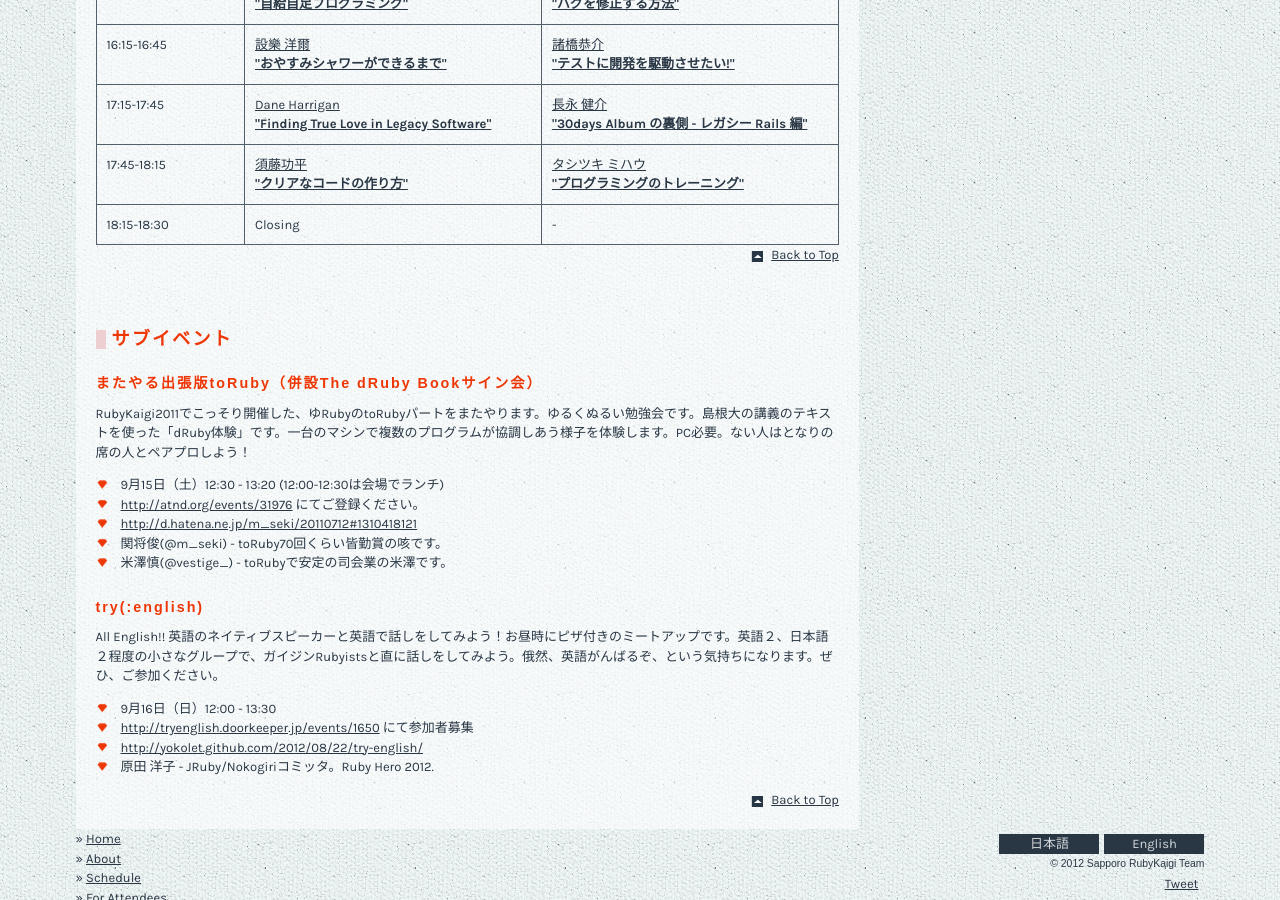
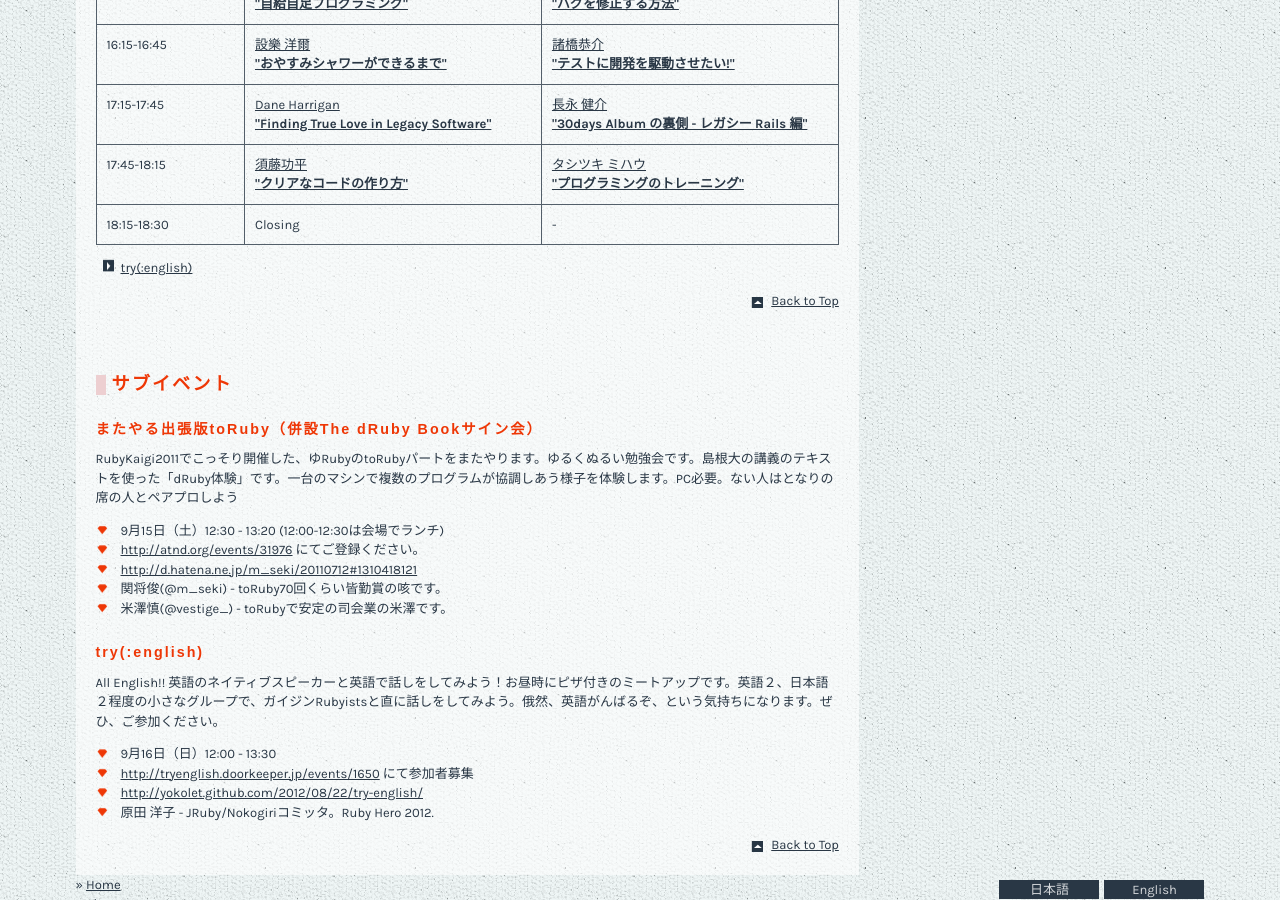
Before and after one commit to ruby-sapporo/sapporo.rubykaigi.org, a Jekyll site: the page built from 2012/ja/schedule.html, in a window 1280 px wide and 900 px high, scrolled down 2259 px. Built offline with Jekyll 4.4.1, drawn with Linux system fonts in a browser that asks for light colours; nearby versions of some CDN libraries; Markdown is read by kramdown in place of the engine named in the settings; comment, search, counter and statistics services are not loaded; some of the changed text lies outside the part shown.

Commit message:
Regenerate schedule pages

```diff
--- a/2012/ja/schedule.html
+++ b/2012/ja/schedule.html
@@ -108,9 +108,6 @@
 </td>
     </tr>
   </table>
-  <ul class="linkMark">
-    <li><a href="#subEvent1">try(:english)</a></li>
-  </ul>
   <p class="backToTop"><a href="#">Back to Top</a></p>
 </article>
 
@@ -231,6 +228,9 @@
       <td>-</td>
     </tr>
   </table>
+  <ul class="linkMark">
+    <li><a href="#subEvent2">またやる出張版toRuby（併設The dRuby Bookサイン会）</a></li>
+  </ul>
   <p class="backToTop"><a href="#">Back to Top</a></p>
 </article>
 
@@ -383,26 +383,43 @@
       <td>Closing</td>
       <td>-</td>
   </table>
+  <ul class="linkMark">
+    <li><a href="#subEvent1">try(:english)</a></li>
+  </ul>
   <p class="backToTop"><a href="#">Back to Top</a></p>
 </article>
 <article id="subEvent">
   <h2>サブイベント</h2>
+
     <h3 id="subEvent2">またやる出張版toRuby（併設The dRuby Bookサイン会）</h3>
-        <p>RubyKaigi2011でこっそり開催した、ゆRubyのtoRubyパートをまたやります。ゆるくぬるい勉強会です。島根大の講義のテキストを使った「dRuby体験」です。一台のマシンで複数のプログラムが協調しあう様子を体験します。PC必要。ない人はとなりの席の人とペアプロしよう！</p>
+    <p>RubyKaigi2011でこっそり開催した、ゆRubyのtoRubyパートをまたやります。ゆるくぬるい勉強会です。島根大の講義のテキストを使った「dRuby体験」です。一台のマシンで複数のプログラムが協調しあう様子を体験します。PC必要。ない人はとなりの席の人とペアプロしよう</p>
+
     <ul class="listMarkRed">
-          <li>9月15日（土）12:30 - 13:20 (12:00-12:30は会場でランチ)</li>
-          <li><a href="http://atnd.org/events/31976">http://atnd.org/events/31976</a> にてご登録ください。</li>
-          <li><a href="http://d.hatena.ne.jp/m_seki/20110712#1310418121">http://d.hatena.ne.jp/m_seki/20110712#1310418121</a></li>
-          <li>関将俊(@m_seki) - toRuby70回くらい皆勤賞の咳です。</li>
-          <li>米澤慎(@vestige_) - toRubyで安定の司会業の米澤です。</li>
+        <li><p>9月15日（土）12:30 - 13:20 (12:00-12:30は会場でランチ)</p>
+</li>
+        <li><p><a href="http://atnd.org/events/31976">http://atnd.org/events/31976</a> にてご登録ください。</p>
+</li>
+        <li><p><a href="http://d.hatena.ne.jp/m_seki/20110712#1310418121">http://d.hatena.ne.jp/m_seki/20110712#1310418121</a></p>
+</li>
+        <li><p>関将俊(@m_seki) - toRuby70回くらい皆勤賞の咳です。</p>
+</li>
+        <li><p>米澤慎(@vestige_) - toRubyで安定の司会業の米澤です。</p>
+</li>
     </ul>
+
     <h3 id="subEvent1">try(:english)</h3>
     <p>All English!! 英語のネイティブスピーカーと英語で話しをしてみよう！お昼時にピザ付きのミートアップです。英語２、日本語２程度の小さなグループで、ガイジンRubyistsと直に話しをしてみよう。俄然、英語がんばるぞ、という気持ちになります。ぜひ、ご参加ください。</p>
+
     <ul class="listMarkRed">
-          <li>9月16日（日）12:00 - 13:30</li>
-          <li><a href="http://tryenglish.doorkeeper.jp/events/1650">http://tryenglish.doorkeeper.jp/events/1650</a> にて参加者募集</li>
-          <li><a href="http://yokolet.github.com/2012/08/22/try-english/">http://yokolet.github.com/2012/08/22/try-english/</a></li>
-          <li>原田 洋子 - JRuby/Nokogiriコミッタ。Ruby Hero 2012.</li>
+        <li><p>9月16日（日）12:00 - 13:30</p>
+</li>
+        <li><p><a href="http://tryenglish.doorkeeper.jp/events/1650">http://tryenglish.doorkeeper.jp/events/1650</a> にて参加者募集</p>
+</li>
+        <li><p><a href="http://yokolet.github.com/2012/08/22/try-english/">http://yokolet.github.com/2012/08/22/try-english/</a></p>
+</li>
+        <li><p>原田 洋子 - JRuby/Nokogiriコミッタ。Ruby Hero 2012.</p>
+</li>
     </ul>
+
   <p class="backToTop"><a href="#">Back to Top</a></p>
 </article>
```
Also changed, not shown: 2012/en/schedule.html (+20 -12 lines). Lines whose indentation alone changed are shown as unchanged.
